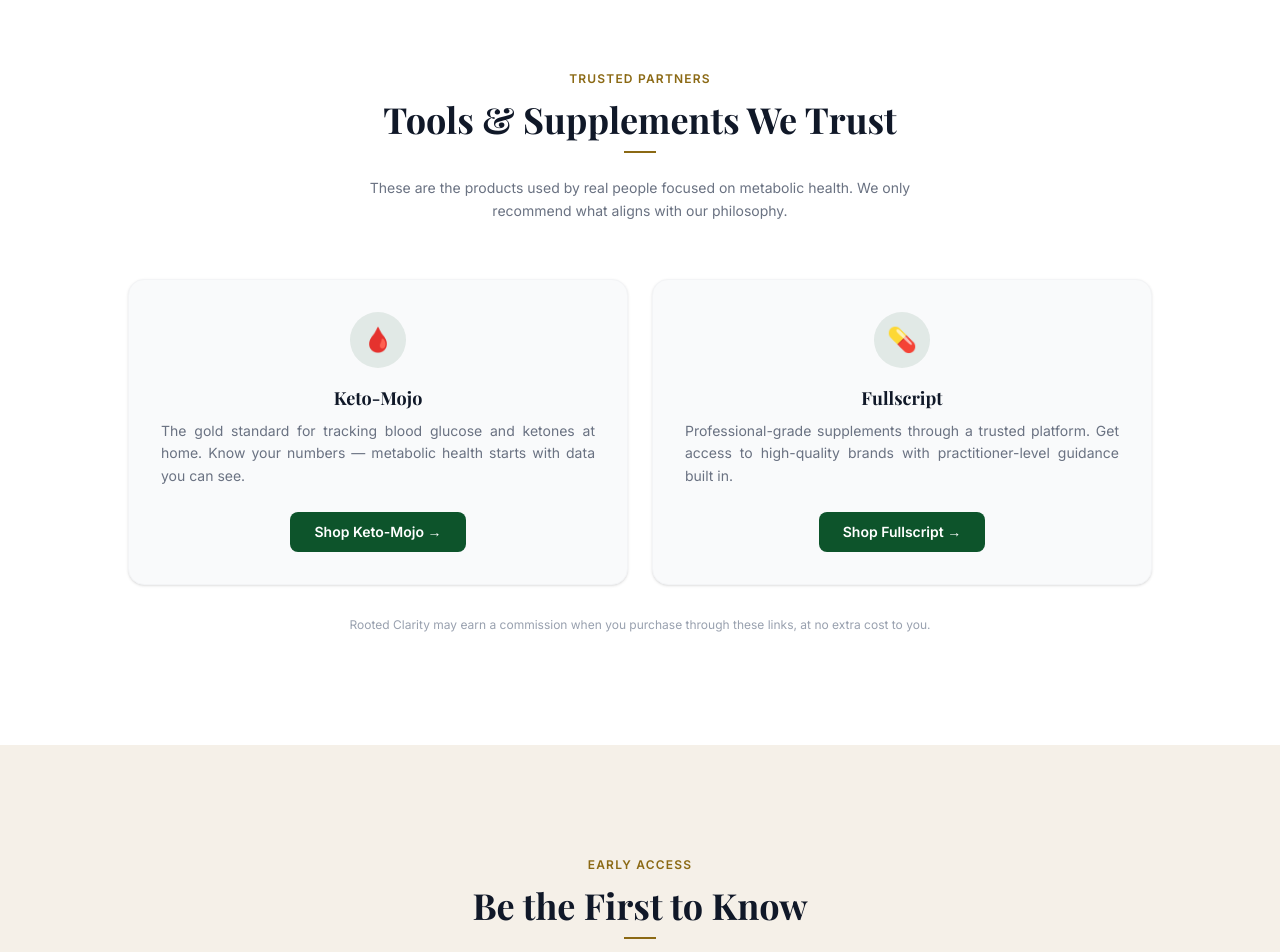
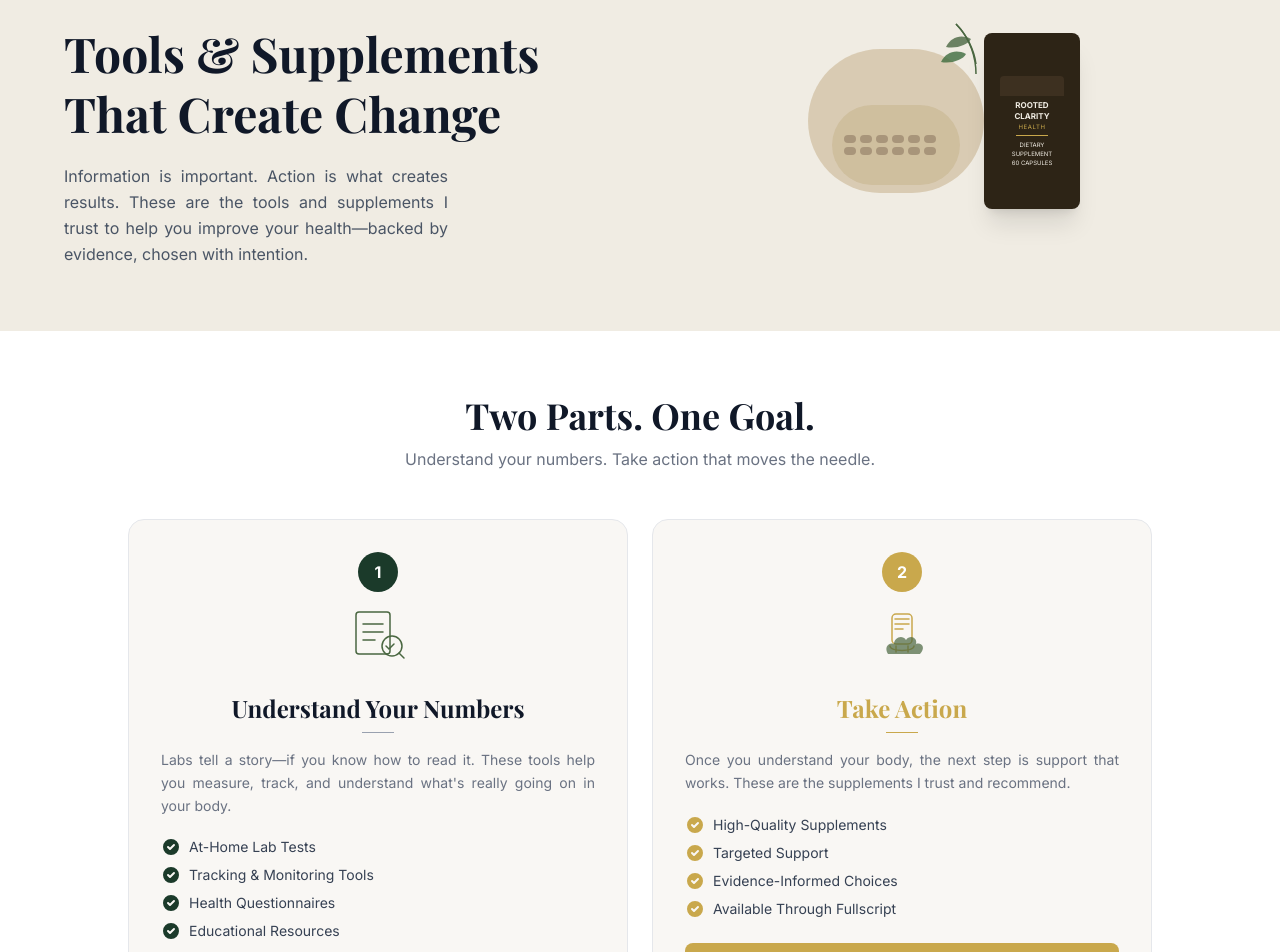
Before and after one commit to Sherryfarmshop/rooted-clarity-website, a Next.js app: page / in a window 1280 px wide. Shown: the part 6600-7552 px from the top of the page. Built offline with nearby package versions, Linux system fonts and the light colour scheme; a web font is replaced by a local one.

Commit message:
supplements-redesign-match-mockup

```diff
--- a/src/components/Supplements.tsx
+++ b/src/components/Supplements.tsx
@@ -1,52 +1,187 @@
 export default function Supplements() {
   return (
-    <section id="supplements" className="py-20 sm:py-28 px-6 bg-white">
-      <div className="max-w-5xl mx-auto">
-        <div className="text-center mb-14">
-          <p className="text-[#8B6914] text-xs font-semibold uppercase tracking-widest mb-3">Trusted Partners</p>
-          <h2 className="text-3xl sm:text-4xl font-bold text-gray-900 mb-3">Tools & Supplements We Trust</h2>
-          <div className="w-8 h-0.5 bg-[#8B6914] mx-auto mb-6" />
-          <p className="text-gray-500 max-w-xl mx-auto text-sm leading-relaxed">
-            These are the products used by real people focused on metabolic health. We only recommend what aligns with our philosophy.
+    <section id="supplements">
+
+      {/* Hero banner */}
+      <div className="bg-[#f0ece3] px-6 py-16 relative overflow-hidden">
+        <div className="max-w-6xl mx-auto grid md:grid-cols-2 gap-8 items-center">
+          <div>
+            <h2 className="font-serif text-4xl sm:text-5xl font-bold text-gray-900 leading-tight mb-5">
+              Tools &amp; Supplements<br />That Create Change
+            </h2>
+            <p className="text-gray-600 text-base leading-relaxed text-justify max-w-sm">
+              Information is important. Action is what creates results. These are the tools and supplements I trust to help you improve your health—backed by evidence, chosen with intention.
             </p>
           </div>
+          <div className="hidden md:flex justify-center items-center">
+            <div className="relative w-72 h-56">
+              {/* Bowl of supplements illustration */}
+              <div className="absolute left-4 top-4 w-44 h-36 bg-[#d4c4a8] rounded-full opacity-80 flex items-end justify-center">
+                <div className="w-32 h-20 bg-[#c8b48e] rounded-full mb-2 flex items-center justify-center">
+                  <div className="flex flex-wrap gap-1 p-3">
+                    {[...Array(12)].map((_, i) => (
+                      <div key={i} className="w-3 h-2 bg-[#8B7355] rounded-full opacity-80" />
+                    ))}
+                  </div>
+                </div>
+              </div>
+              {/* Supplement bottle */}
+              <div className="absolute right-0 top-0 w-24 h-44 bg-[#2d2416] rounded-lg flex flex-col items-center justify-center shadow-xl">
+                <div className="w-16 h-5 bg-[#3d3020] rounded-t-sm mb-1" />
+                <div className="text-center px-2">
+                  <p className="text-[#f0ece3] text-[8px] font-bold leading-tight">ROOTED</p>
+                  <p className="text-[#f0ece3] text-[8px] font-bold">CLARITY</p>
+                  <p className="text-[#C9A84C] text-[6px] tracking-widest">HEALTH</p>
+                  <div className="w-8 h-px bg-[#C9A84C] mx-auto my-1" />
+                  <p className="text-[#f0ece3] text-[6px]">DIETARY</p>
+                  <p className="text-[#f0ece3] text-[6px]">SUPPLEMENT</p>
+                  <p className="text-[#f0ece3] text-[6px]">60 CAPSULES</p>
+                </div>
+              </div>
+              {/* Leaf branch */}
+              <div className="absolute right-16 -top-4">
+                <svg viewBox="0 0 80 60" className="w-20 h-16" fill="none">
+                  <path d="M40 55 C40 40 35 20 20 5" stroke="#4a6741" strokeWidth="1.5" fill="none"/>
+                  <path d="M20 5 C30 15 38 30 40 45" stroke="#4a6741" strokeWidth="1.5" fill="none"/>
+                  <path d="M35 20 C25 15 15 18 10 28 C20 30 32 26 35 20" fill="#4a6741" opacity="0.8"/>
+                  <path d="M30 35 C20 30 10 33 5 43 C15 45 27 41 30 35" fill="#3d6b3d" opacity="0.8"/>
+                </svg>
+              </div>
+            </div>
+          </div>
+        </div>
+      </div>
+
+      {/* Two Parts. One Goal. */}
+      <div className="bg-white px-6 py-16">
+        <div className="max-w-5xl mx-auto">
+          <div className="text-center mb-12">
+            <h3 className="font-serif text-3xl sm:text-4xl font-bold text-gray-900 mb-3">Two Parts. One Goal.</h3>
+            <p className="text-gray-500">Understand your numbers. Take action that moves the needle.</p>
+          </div>
+
           <div className="grid md:grid-cols-2 gap-6">
-          <div className="border border-gray-100 rounded-2xl p-8 flex flex-col items-center text-center shadow-sm hover:shadow-md transition-shadow bg-gray-50">
-            <div className="w-14 h-14 rounded-full bg-green-900/10 flex items-center justify-center mb-4 text-2xl">🩸</div>
-            <h3 className="text-lg font-bold text-gray-900 mb-2">Keto-Mojo</h3>
-            <p className="text-gray-500 text-sm leading-relaxed mb-6 text-justify">
-              The gold standard for tracking blood glucose and ketones at home. Know your numbers — metabolic health starts with data you can see.
+
+            {/* Card 1 — Understand Your Numbers */}
+            <div className="bg-[#f9f7f4] border border-gray-200 rounded-2xl p-8">
+              <div className="flex justify-center mb-6">
+                <div className="flex flex-col items-center gap-3">
+                  <div className="w-10 h-10 rounded-full bg-[#1B3A2A] flex items-center justify-center">
+                    <span className="text-white font-bold">1</span>
+                  </div>
+                  <svg className="w-16 h-16 text-[#4a6741]" fill="none" viewBox="0 0 64 64" stroke="currentColor" strokeWidth={1.5}>
+                    <rect x="10" y="8" width="34" height="42" rx="3" />
+                    <path strokeLinecap="round" d="M17 20h20M17 28h20M17 36h12" />
+                    <circle cx="46" cy="42" r="10" />
+                    <path strokeLinecap="round" d="M53 49l5 5" />
+                    <path strokeLinecap="round" d="M40 42l3 3 5-5" />
+                  </svg>
+                </div>
+              </div>
+              <h4 className="font-serif text-2xl font-bold text-gray-900 text-center mb-2">Understand Your Numbers</h4>
+              <div className="w-8 h-px bg-gray-400 mx-auto mb-4" />
+              <p className="text-gray-500 text-sm leading-relaxed text-justify mb-5">
+                Labs tell a story—if you know how to read it. These tools help you measure, track, and understand what&apos;s really going on in your body.
               </p>
+              <ul className="space-y-2 mb-6">
+                {["At-Home Lab Tests", "Tracking & Monitoring Tools", "Health Questionnaires", "Educational Resources"].map((item) => (
+                  <li key={item} className="flex items-center gap-2 text-sm text-gray-700">
+                    <svg className="w-5 h-5 text-[#1B3A2A] flex-shrink-0" fill="currentColor" viewBox="0 0 20 20">
+                      <path fillRule="evenodd" d="M10 18a8 8 0 100-16 8 8 0 000 16zm3.707-9.293a1 1 0 00-1.414-1.414L9 10.586 7.707 9.293a1 1 0 00-1.414 1.414l2 2a1 1 0 001.414 0l4-4z" clipRule="evenodd" />
+                    </svg>
+                    {item}
+                  </li>
+                ))}
+              </ul>
               <a
                 href="https://keto-mojo.com/affiliate-link/?rfsn=9065371.4e0112&utm_source=refersion&utm_medium=affiliate&utm_campaign=9065371.4e0112"
                 target="_blank"
                 rel="noopener noreferrer"
-              className="inline-block bg-green-900 text-white font-semibold px-6 py-2.5 rounded-lg hover:bg-green-950 transition-colors text-sm"
+                className="block w-full text-center bg-[#1B3A2A] text-white font-semibold py-3 rounded-lg hover:bg-[#15301f] transition-colors text-sm"
               >
-              Shop Keto-Mojo →
+                Explore Tools
               </a>
             </div>
 
-          <div className="border border-gray-100 rounded-2xl p-8 flex flex-col items-center text-center shadow-sm hover:shadow-md transition-shadow bg-gray-50">
-            <div className="w-14 h-14 rounded-full bg-green-900/10 flex items-center justify-center mb-4 text-2xl">💊</div>
-            <h3 className="text-lg font-bold text-gray-900 mb-2">Fullscript</h3>
-            <p className="text-gray-500 text-sm leading-relaxed mb-6 text-justify">
-              Professional-grade supplements through a trusted platform. Get access to high-quality brands with practitioner-level guidance built in.
+            {/* Card 2 — Take Action */}
+            <div className="bg-[#f9f7f4] border border-gray-200 rounded-2xl p-8">
+              <div className="flex justify-center mb-6">
+                <div className="flex flex-col items-center gap-3">
+                  <div className="w-10 h-10 rounded-full bg-[#C9A84C] flex items-center justify-center">
+                    <span className="text-white font-bold">2</span>
+                  </div>
+                  <svg className="w-16 h-16 text-[#C9A84C]" fill="none" viewBox="0 0 64 64" stroke="currentColor" strokeWidth={1.5}>
+                    <rect x="22" y="10" width="20" height="30" rx="4" />
+                    <path strokeLinecap="round" d="M25 15h14M25 20h14M25 25h8" />
+                    <path strokeLinecap="round" d="M20 42c0 6 24 6 24 0" />
+                    <path strokeLinecap="round" d="M26 42v6M38 42v6" />
+                    <path d="M18 50 C14 44 18 38 24 40 C24 34 32 30 36 36 C40 30 48 34 46 40 C52 38 56 44 50 50Z" fill="#4a6741" opacity="0.7" strokeWidth="0"/>
+                  </svg>
+                </div>
+              </div>
+              <h4 className="font-serif text-2xl font-bold text-[#C9A84C] text-center mb-2">Take Action</h4>
+              <div className="w-8 h-px bg-[#C9A84C] mx-auto mb-4" />
+              <p className="text-gray-500 text-sm leading-relaxed text-justify mb-5">
+                Once you understand your body, the next step is support that works. These are the supplements I trust and recommend.
               </p>
+              <ul className="space-y-2 mb-6">
+                {["High-Quality Supplements", "Targeted Support", "Evidence-Informed Choices", "Available Through Fullscript"].map((item) => (
+                  <li key={item} className="flex items-center gap-2 text-sm text-gray-700">
+                    <svg className="w-5 h-5 text-[#C9A84C] flex-shrink-0" fill="currentColor" viewBox="0 0 20 20">
+                      <path fillRule="evenodd" d="M10 18a8 8 0 100-16 8 8 0 000 16zm3.707-9.293a1 1 0 00-1.414-1.414L9 10.586 7.707 9.293a1 1 0 00-1.414 1.414l2 2a1 1 0 001.414 0l4-4z" clipRule="evenodd" />
+                    </svg>
+                    {item}
+                  </li>
+                ))}
+              </ul>
               <a
                 href="https://us.fullscript.com/welcome/scleland1775530044"
                 target="_blank"
                 rel="noopener noreferrer"
-              className="inline-block bg-green-900 text-white font-semibold px-6 py-2.5 rounded-lg hover:bg-green-950 transition-colors text-sm"
+                className="block w-full text-center bg-[#C9A84C] text-white font-semibold py-3 rounded-lg hover:bg-[#b8944c] transition-colors text-sm"
               >
-              Shop Fullscript →
+                Shop Supplements
+              </a>
+            </div>
+
+          </div>
+
+          {/* Bottom trust strip */}
+          <div className="mt-6 border border-gray-200 rounded-2xl grid md:grid-cols-2 overflow-hidden">
+            <div className="flex items-center gap-4 p-6 border-b md:border-b-0 md:border-r border-gray-200">
+              <svg className="w-10 h-10 text-[#4a6741] flex-shrink-0" fill="none" viewBox="0 0 24 24" stroke="currentColor" strokeWidth={1.2}>
+                <path d="M17 8C8 10 5.9 16.17 3.82 21.34L5.71 22l1-2.3A4.49 4.49 0 008 20C19 20 22 3 22 3c-1 2-8 2-8 2C22 14 6 16 4 20" />
+              </svg>
+              <p className="text-gray-500 text-sm leading-relaxed text-justify">
+                Every tool and supplement I recommend is chosen with purpose, backed by research, and focused on what actually helps.
+              </p>
+            </div>
+            <div className="flex items-center justify-center p-6">
+              <p className="font-serif text-xl sm:text-2xl text-gray-900 font-bold text-center leading-tight">
+                Clarity leads to action.<br />Action leads to change.
+              </p>
+            </div>
+          </div>
+
+        </div>
+      </div>
+
+      {/* Footer CTA */}
+      <div className="bg-[#1B3A2A] px-6 py-8">
+        <div className="max-w-5xl mx-auto flex flex-col sm:flex-row items-center justify-between gap-4">
+          <div>
+            <p className="text-white font-semibold text-lg">Ready to Get Clear Answers About Your Health?</p>
+            <p className="text-green-300/70 text-sm">Upload your labs and let&apos;s find the root cause—together.</p>
+          </div>
+          <a
+            href="#signup"
+            className="flex-shrink-0 inline-block border-2 border-white text-white font-semibold px-6 py-3 rounded-lg hover:bg-white hover:text-[#1B3A2A] transition-colors text-sm whitespace-nowrap"
+          >
+            Upload Your Labs (Takes 2 Minutes)
           </a>
         </div>
       </div>
-        <p className="text-center text-xs text-gray-400 mt-8">
-          Rooted Clarity may earn a commission when you purchase through these links, at no extra cost to you.
-        </p>
-      </div>
+
     </section>
   );
 }
```
Lines whose indentation alone changed are shown as unchanged.
